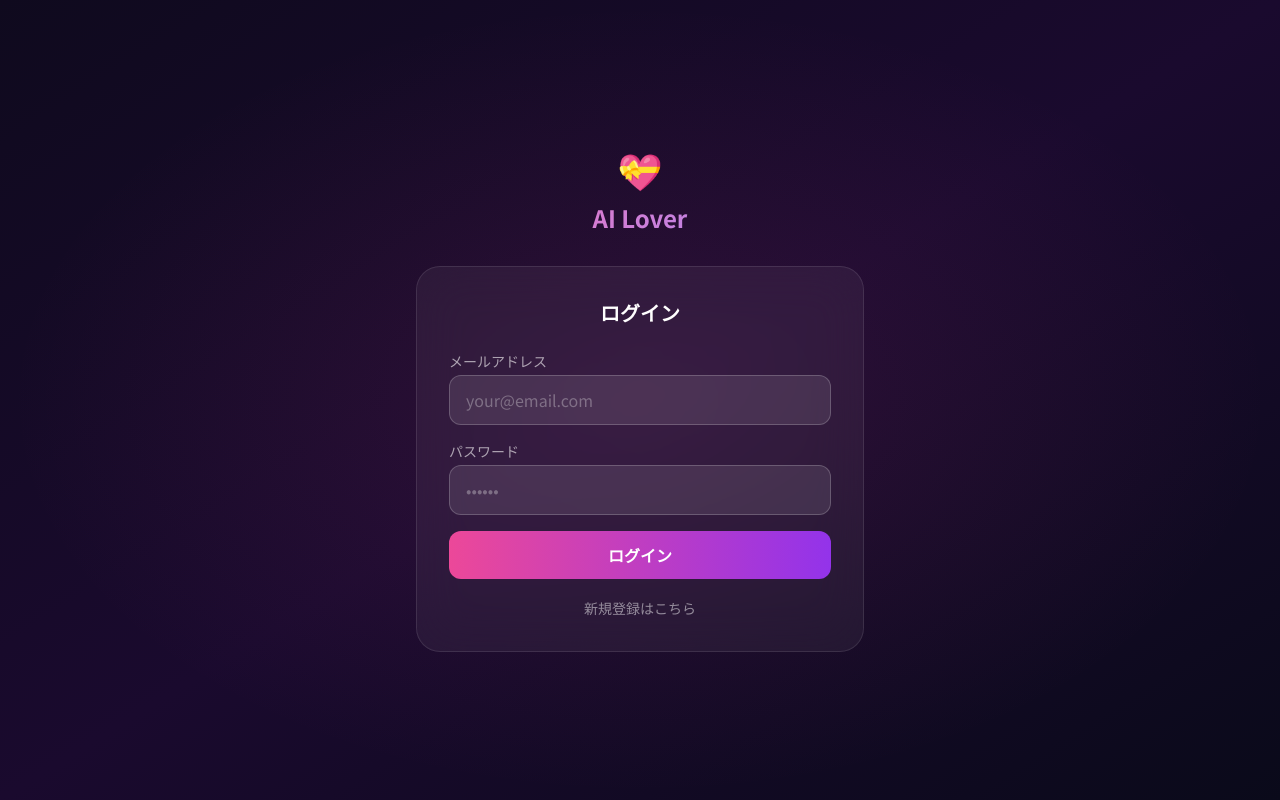
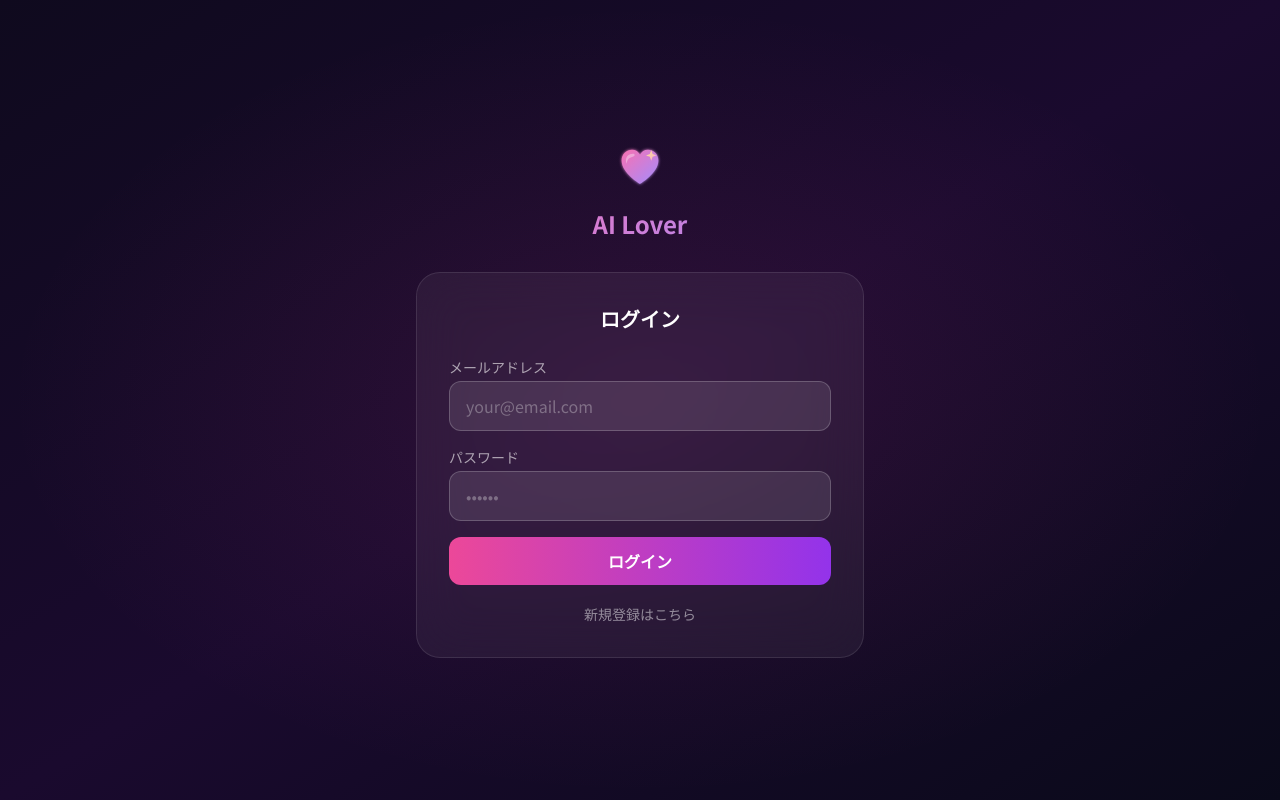
Before and after one commit to fujimoto40813952-cyber/ai-lover, a Next.js app: page /login in a window 1280 px wide. Built offline with nearby package versions, Linux system fonts and the light colour scheme; no server answers.

Commit message:
Use Logo component on login page

```diff
--- a/app/login/page.tsx
+++ b/app/login/page.tsx
@@ -4,6 +4,7 @@ import { useState } from 'react'
 import { createClient } from '@/lib/supabase/client'
 import { useRouter } from 'next/navigation'
 import Link from 'next/link'
+import Logo from '@/components/Logo'
 
 export default function LoginPage() {
   const [email, setEmail] = useState('')
@@ -44,7 +45,7 @@ export default function LoginPage() {
       <div className="absolute inset-0 bg-[radial-gradient(ellipse_at_center,rgba(236,72,153,0.1),transparent_70%)]" />
       <div className="relative z-10 w-full max-w-md">
         <div className="text-center mb-8">
-          <Link href="/"><span className="text-4xl">💝</span></Link>
+          <Link href="/" className="inline-flex justify-center"><Logo size={48} /></Link>
           <h1 className="text-2xl font-bold mt-3 gradient-text">AI Lover</h1>
         </div>
         <div className="bg-white/5 backdrop-blur-xl border border-white/10 rounded-3xl p-8">
```
